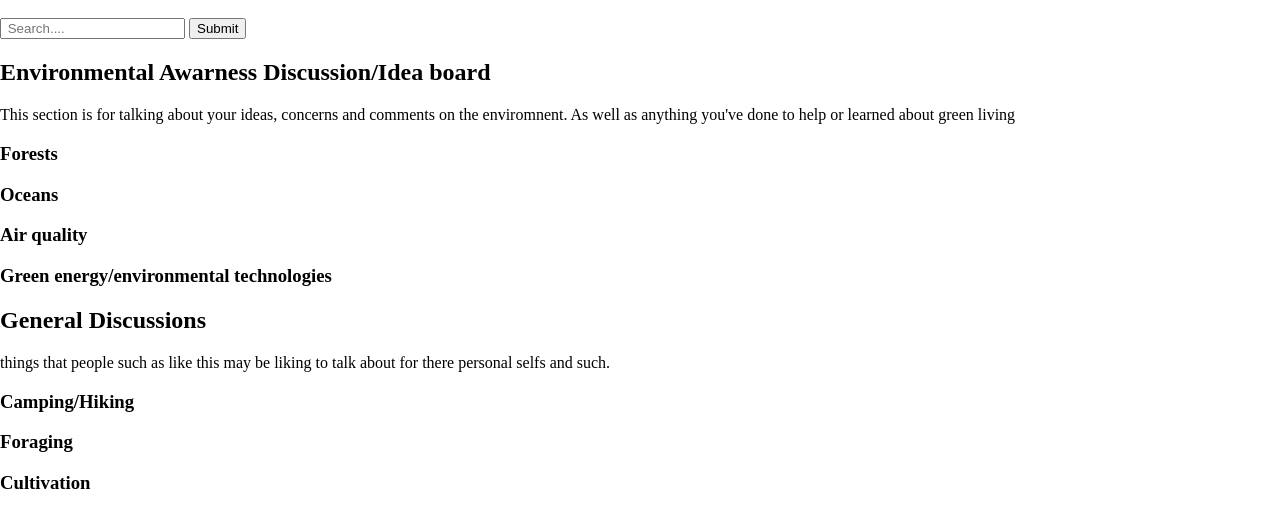
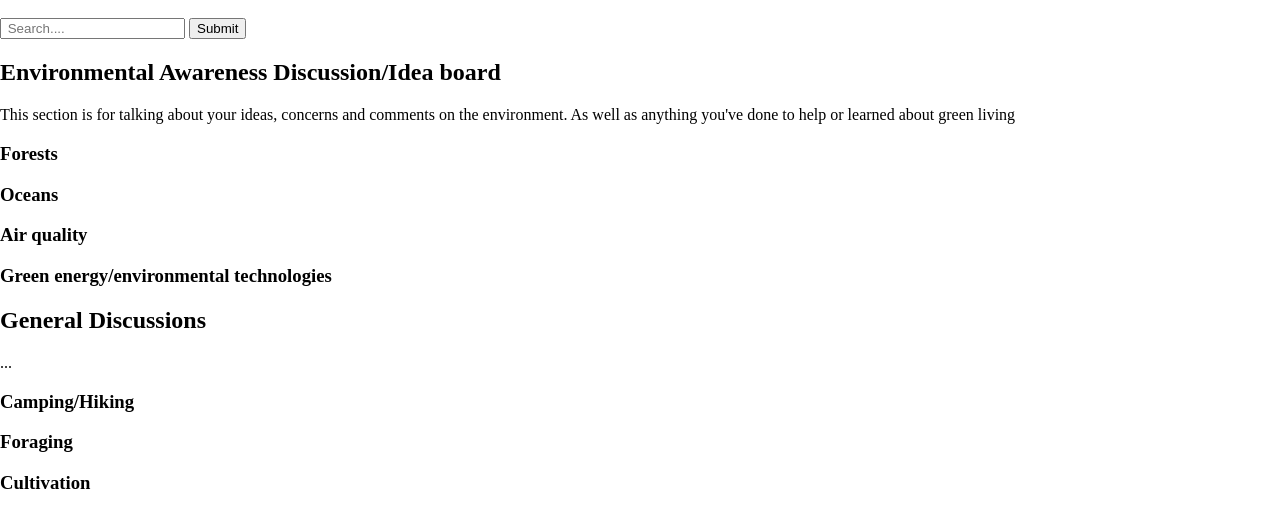
Before and after one commit to fgvand94/Portfolio, a plain HTML site: page linked-pages/reflect/reflect-community.html in a window 1280 px wide. Shown: the part 140-668 px from the top of the page. Drawn offline with Linux system fonts and the light colour scheme.

Commit message:
spell check

```diff
--- a/linked-pages/reflect/reflect-community.html
+++ b/linked-pages/reflect/reflect-community.html
@@ -24,8 +24,8 @@
 				<button type="submit">Submit</button>
 			</form>
 			<div class="acthead">
-				<h2>Environmental Awarness Discussion/Idea board</h2>
-				<p>This section is for talking about your ideas, concerns and comments on the enviromnent. As well as anything you've done to help or learned about green living </p>
+				<h2>Environmental Awareness Discussion/Idea board</h2>
+				<p>This section is for talking about your ideas, concerns and comments on the environment. As well as anything you've done to help or learned about green living </p>
 			</div>
 			<h3>Forests</h3>
 			<h3>Oceans</h3>
@@ -35,7 +35,7 @@
 		<div class="general">
 			<div class="genhead">
 				<h2>General Discussions</h2>
-				<p>things that people such as like this may be liking to talk about for there personal selfs and such.</p>
+				<p>...</p>
 			<h3>Camping/Hiking</h3>
 			<h3>Foraging</h3>
 			<h3>Cultivation</h3>
```
Also changed, not shown: index.html (+1 -1 lines), linked-pages/reflect/reflect.html (+1 -1 lines).
